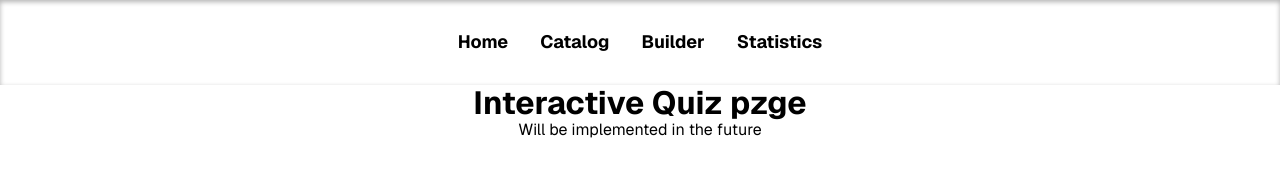
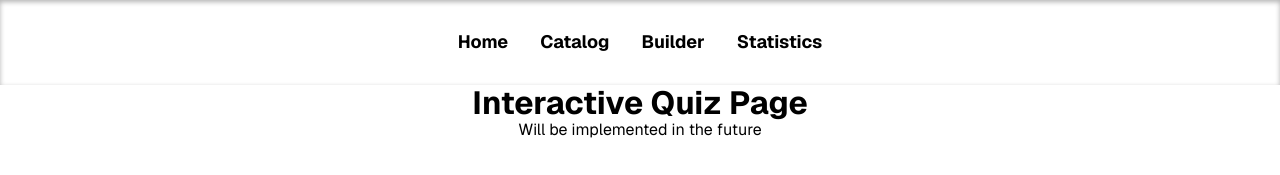
Before and after one commit to gudzsv/questionnaire-builder-app, a Next.js app: page /interactive/1 in a window 1280 px wide. Shown: the top 175 px of the page. Built offline with nearby package versions, Linux system fonts and the light colour scheme.

Commit message:
fixed mistake in word in interactive page

```diff
--- a/src/app/(questionnaire)/interactive/[id]/page.js
+++ b/src/app/(questionnaire)/interactive/[id]/page.js
@@ -1,7 +1,7 @@
 export default function Interactive() {
 	return (
 		<>
-			<h1>Interactive Quiz pzge</h1>
+			<h1>Interactive Quiz Page</h1>
 			<p style={{ textAlign: 'center' }}>Will be implemented in the future</p>
 		</>
 	);
```
